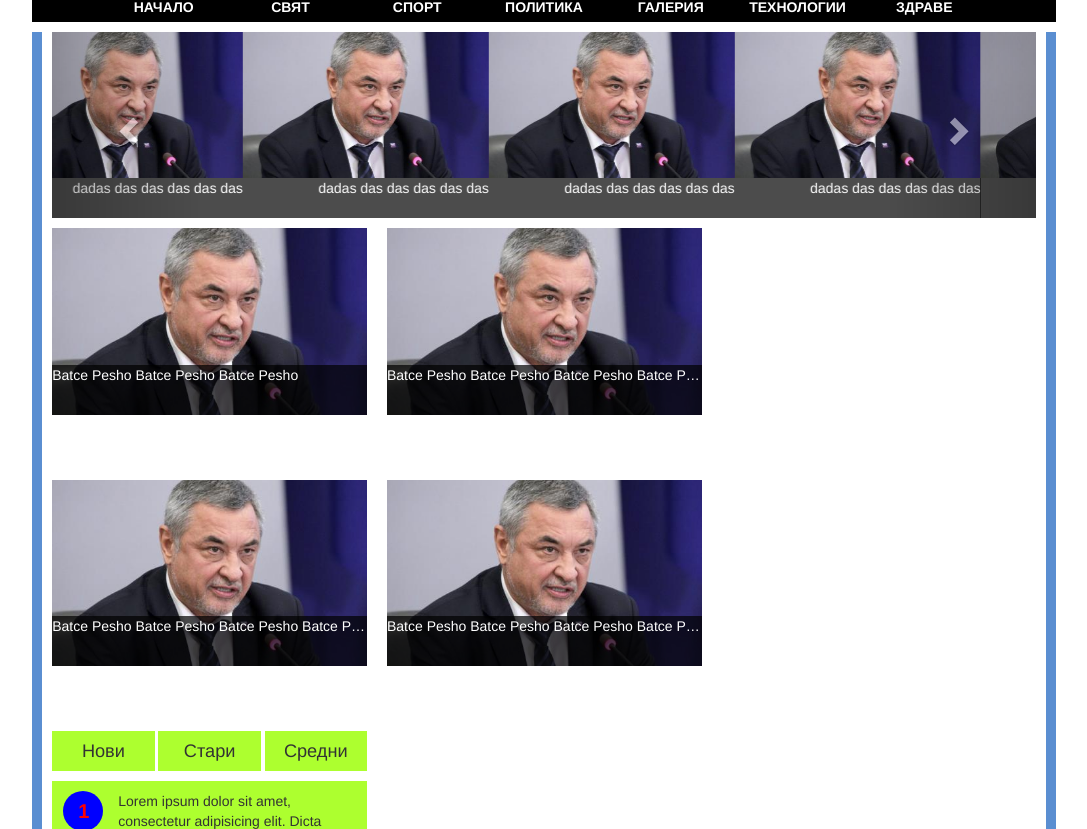
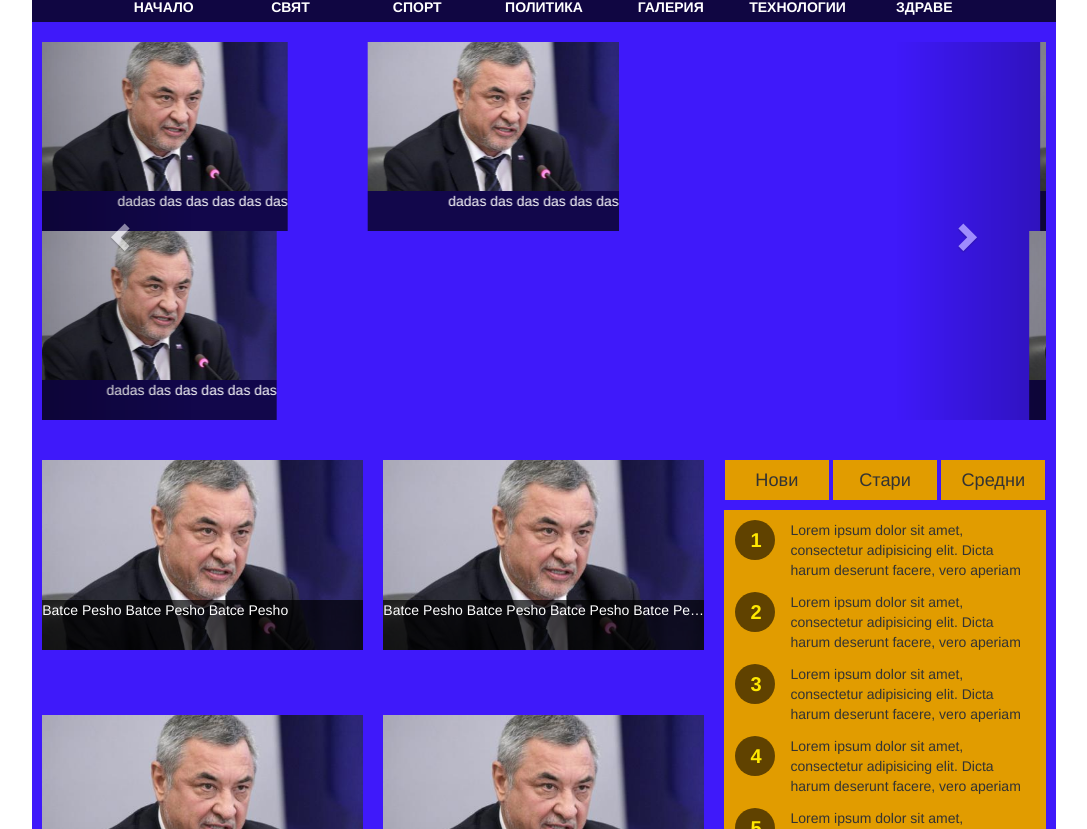
Before and after one commit to Stanimir-Kolev/Project_1, a plain HTML site: page index.html in a window 1280 px wide. Shown: the part 125-954 px from the top of the page, without its empty margins (96-1183 px from the left). Drawn offline with nearby package versions, Linux system fonts and the light colour scheme.

Commit message:
corrections in html and css code

```diff
--- a/assets/css/style.css
+++ b/assets/css/style.css
@@ -11,7 +11,7 @@ body {
 /* header */
 
 header {
-    background-color: #0F93C7;
+    background-color: rgb(33, 8, 156);
 }
 
 header>div>img {
@@ -20,7 +20,7 @@ header>div>img {
 }
 
 header>nav>ul {
-    background-color: black;
+    background-color: rgb(16, 6, 66);
     text-align: center;
     line-height: 30px;
 }
@@ -30,6 +30,10 @@ header>nav>ul>li {
     width: 12%;
     text-align: center;
     font-weight: bold;
+}
+
+header>nav>ul>li>span {
+    color: rgb(255, 177, 0);
 }
 
 header>nav>ul>li>a {
@@ -42,7 +46,7 @@ header>nav>ul>li>a {
 header>nav>ul>li>a:hover {
     text-decoration: none;
     text-transform: uppercase;
-    color: rgba(248, 206, 17, 0.8);
+    color: rgb(225, 156, 0);
 }
 
 header>div>ul {
@@ -52,6 +56,10 @@ header>div>ul {
 
 header>div>ul>li>img {
     width: 21px;
+}
+
+header>div>ul>li>span {
+    color: rgb(225, 156, 0);
 }
 
 header>div>ul>li {
@@ -73,19 +81,20 @@ header>div>ul>li:last-child {
 /* main */
 
 main {
-    background-color: #5A8ED1;
+    background-color: rgb(63, 25, 250);
 }
 
 #main-div {
-    background-color: white;
+    background-color: rgb(63, 25, 250);
     width: 98%;
     margin: auto;
+    margin-top: -10px;
 }
 
 #main-div>.container {
     width: 100%;
     margin: auto;
-    padding: 0 10px 0 10px;
+    padding: 20px 0 0 0;
 }
 
 #main-div>.container>.carousel {
@@ -117,8 +126,8 @@ main {
 #content {
     display: inline-block;
     width: 100%;
-    /* text-align: center; */
-    padding: 10px;
+    background-color: rgb(63, 25, 250);
+    margin-top: 40px;
 }
 
 #content>aside {
@@ -139,7 +148,7 @@ main {
 }
 
 #content>aside>div>ul>li {
-    background-color: greenyellow;
+    background-color: rgb(225, 156, 0);
     display: inline-block;
     font-size: 1.3em;
     cursor: pointer;
@@ -161,8 +170,8 @@ main {
     width: 10px;
     height: 10px;
     line-height: 10px;
-    background-color: blue;
-    color: red;
+    background-color: rgb(96, 66, 0);
+    color: rgb(255, 232, 0);
     font-weight: bolder;
     box-sizing: content-box;
 }
@@ -175,7 +184,7 @@ main {
 }
 
 #aside-content {
-    background-color: greenyellow;
+    background-color: rgb(225, 156, 0);
     padding: 10px;
 }
 
@@ -193,6 +202,11 @@ main {
 .carousel-image {
     float: left;
     width: 25%;
+    margin: 0 40px;
+}
+
+.carousel-image:first-child {
+    margin-left: 51px;
 }
 
 .carousel-image>img {
@@ -211,7 +225,7 @@ main {
 /* footer */
 
 footer {
-    background-color: #02202B;
+    background-color: rgb(16, 6, 66);
 }
 
 .social-icons {
--- a/index.html
+++ b/index.html
@@ -62,10 +62,10 @@
                                     <img src="./assets/images/pesho.jpg">
                                     <p>dadas das das das das das</p>
                                 </div>
-                                <div class="carousel-image">
+                                <!-- <div class="carousel-image">
                                     <img src="./assets/images/pesho.jpg">
                                     <p>dadas das das das das das</p>
-                                </div>
+                                </div> -->
                             </div>
 
                             <div class="item">
@@ -81,10 +81,10 @@
                                     <img src="./assets/images/pesho.jpg">
                                     <p>dadas das das das das das</p>
                                 </div>
-                                <div class="carousel-image">
+                                <!-- <div class="carousel-image">
                                     <img src="./assets/images/pesho.jpg">
                                     <p>dadas das das das das das</p>
-                                </div>
+                                </div> -->
                             </div>
 
                             <div class="item">
@@ -100,10 +100,10 @@
                                     <img src="./assets/images/pesho.jpg">
                                     <p>dadas das das das das das</p>
                                 </div>
-                                <div class="carousel-image">
+                                <!-- <div class="carousel-image">
                                     <img src="./assets/images/pesho.jpg">
                                     <p>dadas das das das das das</p>
-                                </div>
+                                </div> -->
                             </div>
                         </div>
 
```
